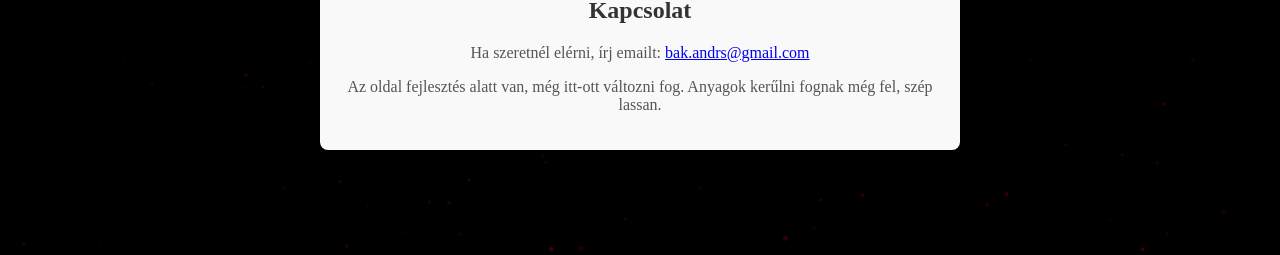
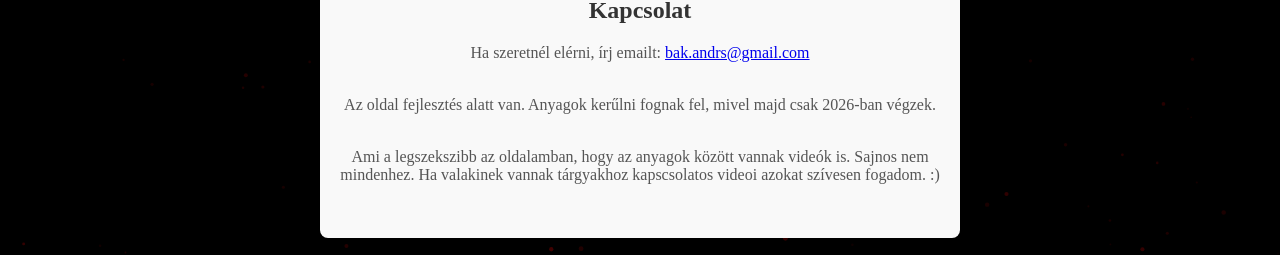
Before and after one commit to Andrssss/MyWebsite, a React (Vite) app: page / in a window 1280 px wide. Both pictures are taken after a click on the link "Kapcsolat". Shown: the part 205-460 px from the top of the page. Built offline with nearby package versions, Linux system fonts and the light colour scheme.

Commit message:
new pages

```diff
--- a/package.json
+++ b/package.json
@@ -10,6 +10,7 @@
     "preview": "vite preview"
   },
   "dependencies": {
+    "emailjs-com": "^3.2.0",
     "express": "^4.21.2",
     "react": "^18.3.1",
     "react-dom": "^18.3.1"
--- a/src/About.jsx
+++ b/src/About.jsx
@@ -6,8 +6,9 @@ const About = () => {
   <div className="about-main">
       <div className="about-container">
         <h2>Kapcsolat</h2>
-        <p>Ha szeretnél elérni, írj emailt: <a href="mailto:bak.andrs@gmail.com">bak.andrs@gmail.com </a></p>
-        <p>Az oldal fejlesztés alatt van, még itt-ott változni fog. Anyagok kerűlni fognak még fel, szép lassan.</p>
+        <p>Ha szeretnél elérni, írj emailt: <a href="mailto:bak.andrs@gmail.com">bak.andrs@gmail.com </a>  <br /> <br />  </p>
+        <p>Az oldal fejlesztés alatt van. Anyagok kerűlni fognak fel, mivel majd csak 2026-ban végzek. <br /> <br />  </p>
+        <p> Ami a legszekszibb az oldalamban, hogy az anyagok között vannak videók is. Sajnos nem mindenhez. Ha valakinek vannak tárgyakhoz kapscsolatos videoi azokat szívesen fogadom. :) <br /><br />  </p>
       </div>
     </div>
   );
--- a/src/OthersLinks.jsx
+++ b/src/OthersLinks.jsx
@@ -42,6 +42,8 @@ const additionalLinks = {
     { name: 'lazta3', url: 'https://users.itk.ppke.hu/~lazta3/' },
     { name: 'herpe3', url: 'https://users.itk.ppke.hu/~herpe3/' },
     { name: 'skulo', url: 'https://users.itk.ppke.hu/~skulo/web/index.html' },
+
+    { name: 'kadso', url: ' https://users.itk.ppke.hu/~kadso/' },
 
 
   ],
```
Also changed, not shown: 1 other file (tests, documents, lock files or other folders).
